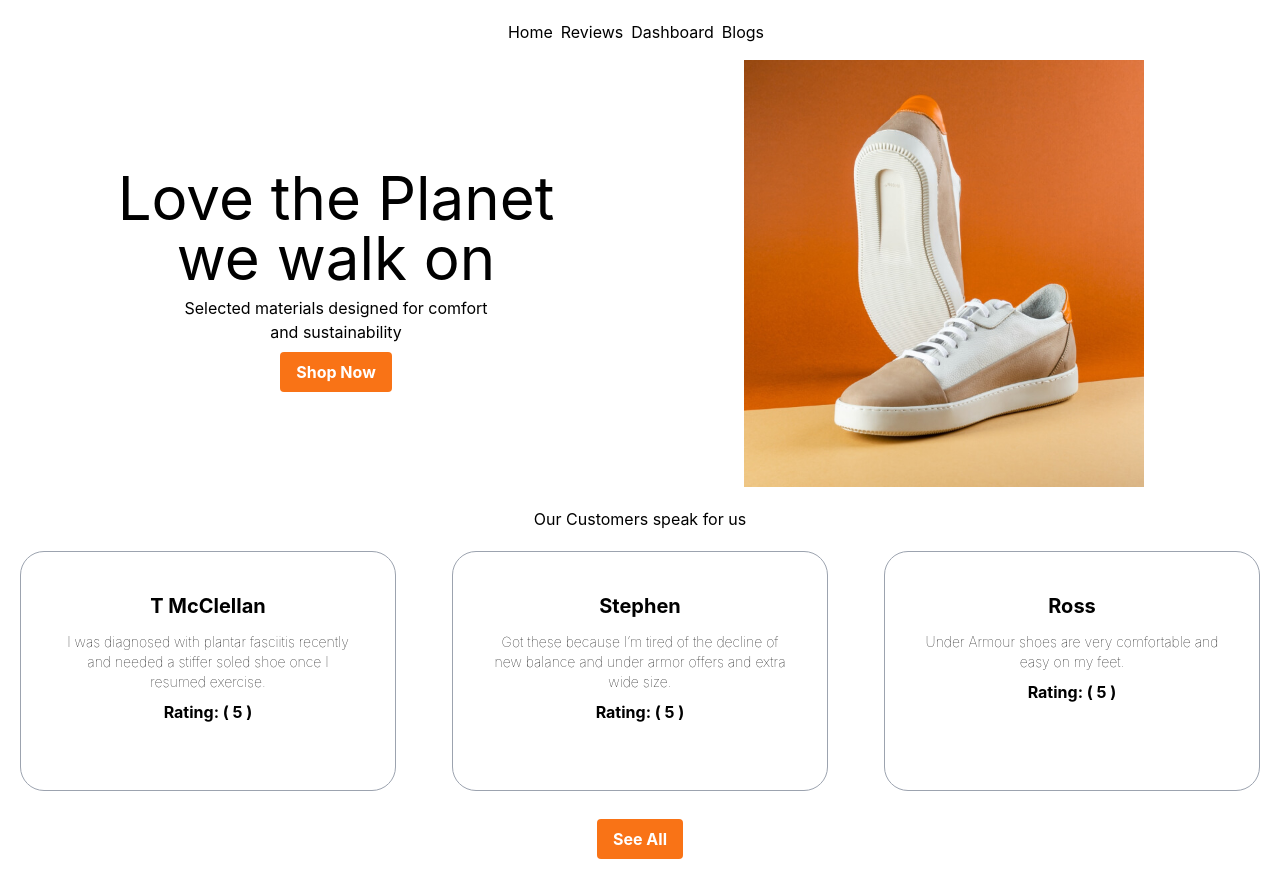
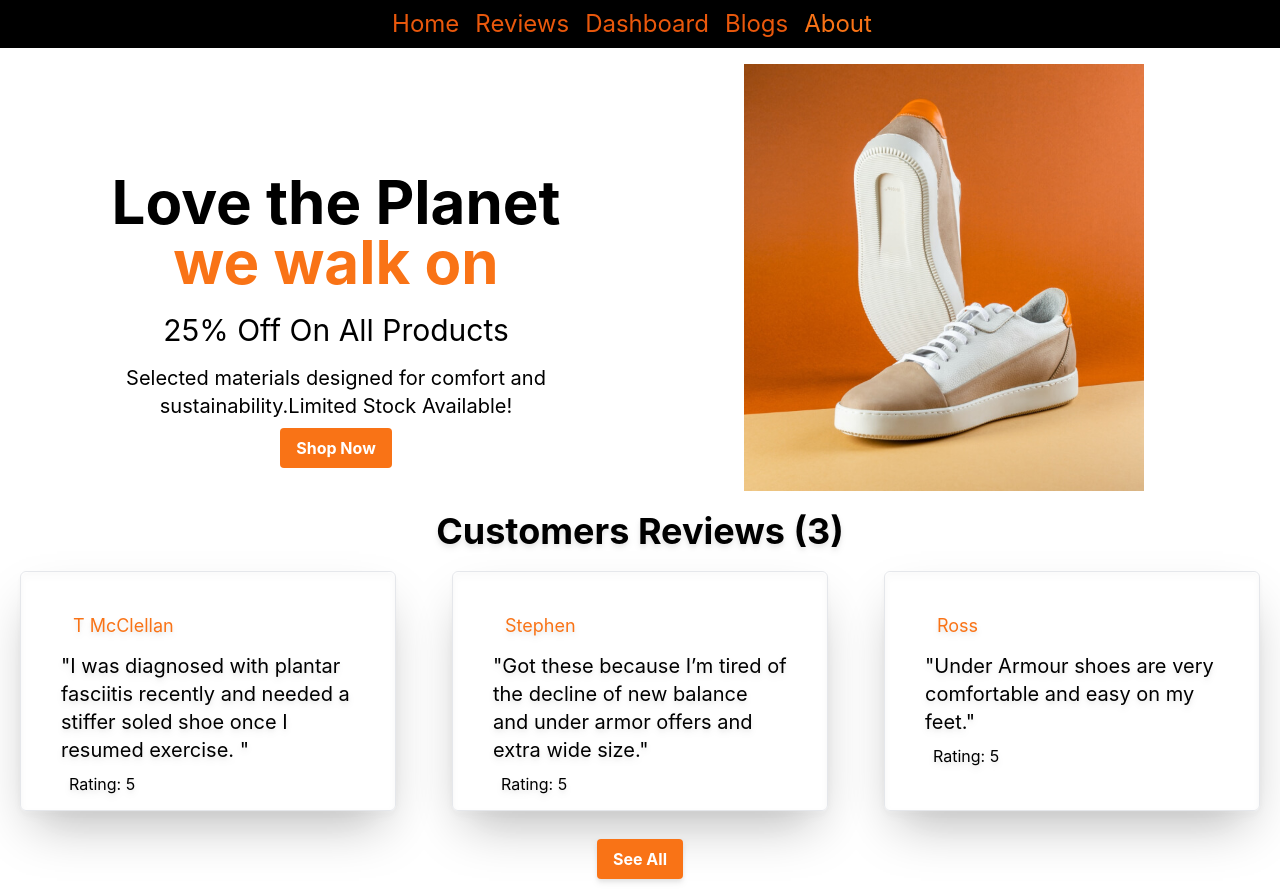
Before and after one commit to mdrifatmahmudrakib/product-analysis-website, a React (Create React App) app: page / in a window 1280 px wide. Built offline with nearby package versions, Linux system fonts and the light colour scheme.

Commit message:
About page updated nav bar updated

```diff
--- a/public/review.json
+++ b/public/review.json
@@ -21,7 +21,7 @@
         "id": "623edb12bdc996a042648e71",
         "name": "Warren S",
         "rating": 4.5,
-        "review": "Great shoe, my first time buying Under Armour. I wear these to work in the office and it gives me good comfort and support to wear for 10 hours straight."
+        "review": "Great shoe, my first time buying Under Armour. "
     },
     {
         "id": "623edb1223331b920f3c70c7",
--- a/src/App.js
+++ b/src/App.js
@@ -1,4 +1,4 @@
-import logo from './logo.svg';
+
 import './App.css';
 import Header from './components/Header/Header';
 import { Route, Routes } from 'react-router-dom';
@@ -7,6 +7,7 @@ import Reviews from './components/Reviews/Reviews';
 import Dashboard from './components/Dashboard/Dashboard';
 import Blogs from './components/Blogs/Blogs';
 import NotFound from './components/NotFound/NotFound';
+import About from './components/About/About';
 
 function App() {
   return (
@@ -18,8 +19,8 @@ function App() {
         <Route path="/" element={<Home />} />
         <Route path="/reviews" element={<Reviews></Reviews>} />
         <Route path='/dashboard' element={<Dashboard></Dashboard>}></Route>
-
         <Route path='/blogs' element={<Blogs></Blogs>}></Route>
+        <Route path='/about' element={<About></About>}></Route>
         <Route path='*' element={<NotFound></NotFound>}></Route>
       </Routes>
     </div>
--- a/src/components/About/About.js
+++ b/src/components/About/About.js
@@ -1,10 +1,36 @@
 import React from 'react';
 
+import img from "../Img/rifat.png";
 const About = () => {
     return (
-        <div>
+        <div className='py-4'>
 
-        </div>
+            <div className="grid grid-cols-2 px-8">
+                <div className='mt-24 p-3' >
+                    <h1 className='text-6xl font-bold'>Welcome to<br /><span className='text-orange-500'>Rifat Mahmud's World</span></h1>
+
+
+                    <p className='mt-4 text-xl px-12'>I am a Web Developer located in Dhaka, Bangladesh. Working as a Professional Full stack Web
+                        developer
+                        and completed over 50 web projects worldwide. I am looking to take on more work and to increase
+                        my
+                        skills as a Web Developer.</p>
+                    <button className="mt-2 bg-orange-500 hover:bg-blue-700 text-white font-bold py-2 px-4 rounded">
+                        Hire Me
+                    </button>
+                </div>
+
+                <div>
+                    <img src={img} alt='' className='mx-auto' width="600" height="600"></img>
+                </div>
+
+            </div>
+
+
+        </div >
+
+
+
     );
 };
 
--- a/src/components/Blogs/Blogs.js
+++ b/src/components/Blogs/Blogs.js
@@ -4,12 +4,12 @@ const Blogs = () => {
     return (
         <div className='mt-20'>
             <div class="grid grid-cols-2 gap-4 pl-10 pr-10">
-                <div className='text-left'><h1 className='text-2xl'>What is Context API?</h1>
-                    <p>The React Context API is a way for a React app to effectively produce global variables that can be passed around.This React structure enables to exchange unique details and assists in solving prop-drilling from all levels of your application.One of the concepts of React is to break your application into components, for reusability purposes.After breaking components into smaller components for maintainability purposes, these small components might now need some data to work properly.React.createContext() is all we need. It returns a consumer and a provider. Provider is a component that as it's names suggests provides the state to its children. It will hold the "store" and be the parent of all the components that might need that store. </p></div>
+                <div className='text-left'><h1 className='text-2xl font-bold text-orange-500'>What is Context API?</h1>
+                    <p className='mt-4 text-xl'>The React Context API is a way for a React app to effectively produce global variables that can be passed around.This React structure enables to exchange unique details and assists in solving prop-drilling from all levels of your application.One of the concepts of React is to break your application into components, for reusability purposes.After breaking components into smaller components for maintainability purposes, these small components might now need some data to work properly.React.createContext() is all we need. It returns a consumer and a provider. Provider is a component that as it's names suggests provides the state to its children. It will hold the "store" and be the parent of all the components that might need that store. </p></div>
 
                 <div className='text-left'>
-                    <h1 className='text-2xl'>What is Semantic Tag?</h1>
-                    <p>What is a semantic tag?
+                    <h1 className='text-2xl font-bold text-orange-500'>What is Semantic Tag?</h1>
+                    <p className='mt-4 text-xl'>What is a semantic tag?
                         Semantic HTML elements are those that clearly describe their meaning in a human- and machine-readable way. Elements such as header , footer and article are all considered semantic because they accurately describe the purpose of the element and the type of content that is inside them.Semantics is one of the most important features of HTML5. Semantic HTML refers to syntax that makes the HTML more comprehensible by better defining the different sections and layout of web pages. It makes web pages more informative and adaptable, allowing browsers and search engines to better interpret content.</p>
                 </div>
             </div>
--- a/src/components/Dashboard/Dashboard.js
+++ b/src/components/Dashboard/Dashboard.js
@@ -44,7 +44,7 @@ const Dashboard = () => {
     return (
         <div className='flex m-20'>
             <div className='mt-5'>
-                <h1>Month Wise Sell</h1>
+                <h1 className='text-2xl font-bold m-4 text-orange-500'>Month Wise Sell</h1>
 
                 <LineChart
                     width={500}
@@ -68,7 +68,7 @@ const Dashboard = () => {
 
             </div>
             <div className='mt-5'>
-                <h1>Investment vs Revenue</h1>
+                <h1 className='text-2xl font-bold m-4 text-orange-500'>Investment vs Revenue</h1>
                 <div className="m-8">
                     <BarChart className="mx-auto" width={730} height={250} data={data}>
                         <CartesianGrid strokeDasharray="3 3" />
--- a/src/components/Header/Header.js
+++ b/src/components/Header/Header.js
@@ -4,15 +4,16 @@ import { Link } from 'react-router-dom';
 
 const Header = () => {
     return (
-        <div className='mt-5'>
+        <div className='bg-black pt-2 pb-2'>
 
             <Navbar>
                 <Container>
-                    <Nav className="me-auto">
-                        <Link className='pr-2' to='/'>Home</Link>
-                        <Link className='pr-2' to='/reviews'>Reviews</Link>
-                        <Link className='pr-2' to='/dashboard'>Dashboard</Link>
-                        <Link className='pr-2' to='/blogs'>Blogs</Link>
+                    <Nav className="mx-auto ">
+                        <Link className='pr-4 text-2xl text-orange-600' to='/'>Home</Link>
+                        <Link className='pr-4 text-2xl text-orange-600' to='/reviews'>Reviews</Link>
+                        <Link className='pr-4 text-2xl text-orange-600' to='/dashboard'>Dashboard</Link>
+                        <Link className='pr-4 text-2xl text-orange-600' to='/blogs'>Blogs</Link>
+                        <Link className='pr-4 text-2xl text-orange-500' to='/about'>About</Link>
                     </Nav>
                 </Container>
             </Navbar>
--- a/src/components/Home/Home.js
+++ b/src/components/Home/Home.js
@@ -5,10 +5,14 @@ import HomeReview from '../HomeReview/HomeReview';
 const Home = () => {
     return (
         <div className='py-4'>
-            <div className="grid grid-cols-2 mx-auto px-8">
+
+            <div className="grid grid-cols-2 px-8">
                 <div className='mt-24 p-3' >
-                    <h1 className='text-6xl'>Love the Planet<br />we walk on</h1>
-                    <p className='mt-2 pl-32 pr-32'>Selected materials designed for comfort and sustainability</p>
+                    <h1 className='text-6xl font-bold'>Love the Planet<br /><span className='text-orange-500'>we walk on</span></h1>
+
+                    <h6 className='text-3xl mt-5'>25% Off On All Products
+                    </h6>
+                    <p className='mt-4 text-xl px-12'>Selected materials designed for comfort and sustainability.Limited Stock Available!</p>
                     <button className="mt-2 bg-orange-500 hover:bg-blue-700 text-white font-bold py-2 px-4 rounded">
                         Shop Now
                     </button>
@@ -17,6 +21,7 @@ const Home = () => {
                 <div>
                     <img src={img} alt='' className='mx-auto' width="400" height="400"></img>
                 </div>
+
             </div>
 
             <HomeReview></HomeReview>
--- a/src/components/HomeReview/HomeReview.js
+++ b/src/components/HomeReview/HomeReview.js
@@ -11,8 +11,8 @@ const HomeReview = () => {
         Navigate("/reviews");
     };
     return (
-        <div className='mt-5'>
-            <h1>Our Customers speak for us</h1>
+        <div className='mt-5 drop-shadow-md'>
+            <h1 className='text-4xl font-bold'>Customers Reviews (3)</h1>
 
             <div className="grid grid-cols-3 gap-4">
                 {
--- a/src/components/Review/Review.js
+++ b/src/components/Review/Review.js
@@ -5,11 +5,12 @@ const Review = (props) => {
     return (
         <div>
             <div>
-                <div className='border border-gray-400 m-5 h-60 rounded-3xl'>
+                <div className='border rounded-md m-5 h-60 shadow-2xl'>
                     <div className='m-10'>
-                        <h1 className='text-xl font-bold m-3'>{name}</h1>
-                        <p className='text-sm font-thin'>{review}</p>
-                        <p className='font-bold m-2'>Rating: ( {rating} )</p>
+                        <h2 className='text-lg text-orange-500 m-3 text-left'>{name}</h2>
+                        <h1 className='text-xl text-left'>"{review}"</h1>
+
+                        <p className='m-2 text-left'>Rating:  {rating} </p>
                     </div>
                 </div>
             </div>
--- a/src/components/Reviews/Reviews.js
+++ b/src/components/Reviews/Reviews.js
@@ -5,8 +5,8 @@ import Review from '../Review/Review';
 const Reviews = () => {
     const [reviews] = Reviewdata();
     return (
-        <div className='mt-5'>
-            <h1>Our Customers Speak for Us</h1>
+        <div className='mt-6'>
+            <h1 className='text-4xl font-bold'>Our Customers Speak for Us</h1>
 
             <div className="grid grid-cols-3 gap-4">
                 {
```
Also changed, not shown: src/components/About/About.css (added), src/components/Img/rifat.png (added).
